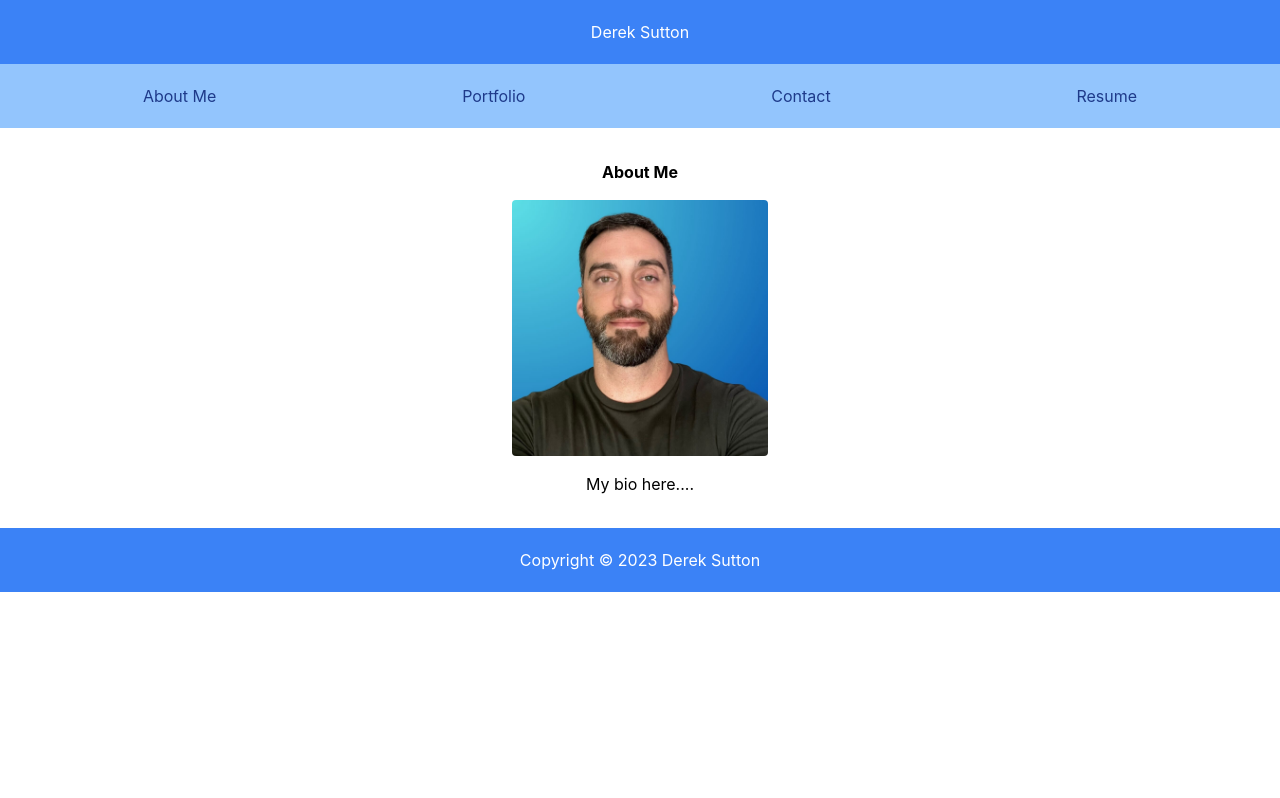
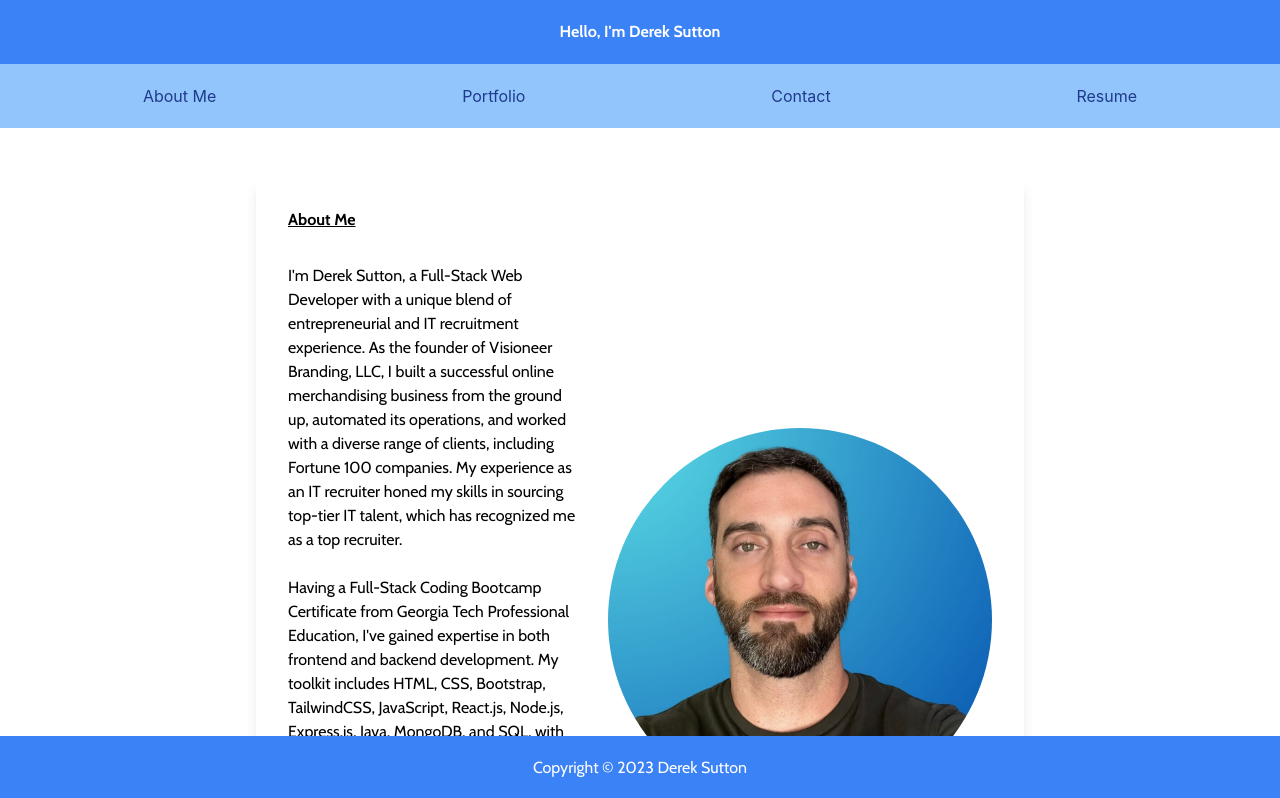
Before and after one commit to dereksutton/my-react-portfolio, a React (Create React App) app: page / in a window 1280 px wide. Shown: the top 798 px of the page. Built offline with nearby package versions, Linux system fonts and the light colour scheme; a web font is replaced by a local one.

Commit message:
added custom font and more tailwindcss styles to components

```diff
--- a/public/index.html
+++ b/public/index.html
@@ -25,6 +25,12 @@
       work correctly both with client-side routing and a non-root public URL.
       Learn how to configure a non-root public URL by running `npm run build`.
     -->
+    <link rel="preconnect" href="https://fonts.googleapis.com">
+    <link rel="preconnect" href="https://fonts.gstatic.com" crossorigin>
+    <link href="https://fonts.googleapis.com/css2?family=Cabin&family=Secular+One&display=swap" rel="stylesheet">
+    <link rel="preconnect" href="https://fonts.googleapis.com">
+    <link rel="preconnect" href="https://fonts.gstatic.com" crossorigin>
+    <link href="https://fonts.googleapis.com/css2?family=Cabin:wght@700&family=Secular+One&display=swap" rel="stylesheet">
     <title>React App</title>
   </head>
   <body>
--- a/src/components/AboutMe.js
+++ b/src/components/AboutMe.js
@@ -3,16 +3,27 @@ import Headshot from '../assets/Headshot.jpg';
 
 const AboutMe = () => {
     return (
-        <section className="px-4 py-8 text-center">
-            <h2 className="text-2x1 font-bold">About Me</h2>
+        <section className="flex flex-col items-center justify-center mt-12 mb-20">
+            <div className="w-11/12 sm:w-3/4 lg:w-1/2 xl:w-3/5 2xl:w-1/2 mx-auto bg-white shadow-lg rounded-lg p-8 flex flex-col md:flex-row items-center md:space-x-6">
+                <div className="w-full md:w-1/2 space-y-2">
+                    <h2 className="text-2x1 custom-font-bold underline text-center md:text-left">About Me</h2>
+                    <p className="custom-font-reg max-w-prose text-center md:text-left">
+                    <br></br>
+                    I'm Derek Sutton, a Full-Stack Web Developer with a unique blend of entrepreneurial and IT recruitment experience. As the founder of Visioneer Branding, LLC, I built a successful online merchandising business from the ground up, automated its operations, and worked with a diverse range of clients, including Fortune 100 companies. My experience as an IT recruiter honed my skills in sourcing top-tier IT talent, which has recognized me as a top recruiter.
+                    <br></br>
+                    <br></br>
+                    Having a Full-Stack Coding Bootcamp Certificate from Georgia Tech Professional Education, I've gained expertise in both frontend and backend development. My toolkit includes HTML, CSS, Bootstrap, TailwindCSS, JavaScript, React.js, Node.js, Express.js, Java, MongoDB, and SQL, with proficiency in various development tools and platforms.
+                    <br></br>
+                    <br></br>
+                    What sets me apart is my ability to merge my technical acumen with my branding experience, creating software solutions that not only meet functional requirements but also resonate with users. I'm passionate about leveraging these skills to contribute to business growth and client satisfaction and always welcome new challenges and learning opportunities.
+                    </p>
+                </div>
             <img
-                className="w-64 mx-auto my-4 rounded"
+                className="w-96 h-96 rounded-full mx-auto md:mx-0"
                 src={Headshot}
                 alt='Image of Derek Sutton'
             />
-            <p className="max-w-prose mx-auto">
-                My bio here....
-            </p>
+            </div>
         </section>
     );
 }
--- a/src/components/Footer.js
+++ b/src/components/Footer.js
@@ -2,8 +2,8 @@ import React from 'react';
 
 const Footer = () => {
     return (
-        <footer className='py-5 bg-blue-500 text-center text-white'>
-            <p>Copyright &copy; 2023 Derek Sutton</p>
+        <footer className='py-5 bg-blue-500 text-center text-white fixed bottom-0 w-full'>
+            <p className="custom-font-reg">Copyright &copy; 2023 Derek Sutton</p>
         </footer>
     );
 }
--- a/src/components/Header.js
+++ b/src/components/Header.js
@@ -3,7 +3,7 @@ import React from 'react';
 const Header = () => {
     return (
         <header className='text-center py-5 bg-blue-500 text-white'>
-            <h1 className='text-4x1'>Derek Sutton</h1>
+            <h1 className='text-4x1 custom-font-bold'>Hello, I'm Derek Sutton</h1>
         </header>
     );
 }
--- a/src/index.css
+++ b/src/index.css
@@ -15,3 +15,12 @@ code {
   font-family: source-code-pro, Menlo, Monaco, Consolas, 'Courier New',
     monospace;
 }
+
+.custom-font-reg {
+  font-family: 'Cabin', sans-serif;
+}
+
+.custom-font-bold {
+  font-family: 'Cabin', sans-serif;
+  font-weight: 700;
+}
```
